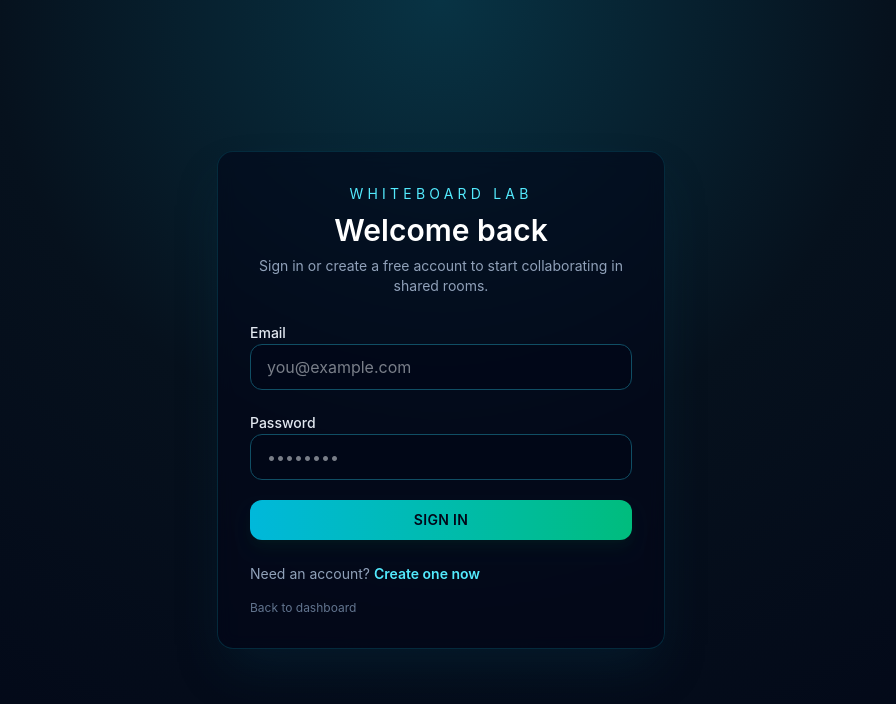
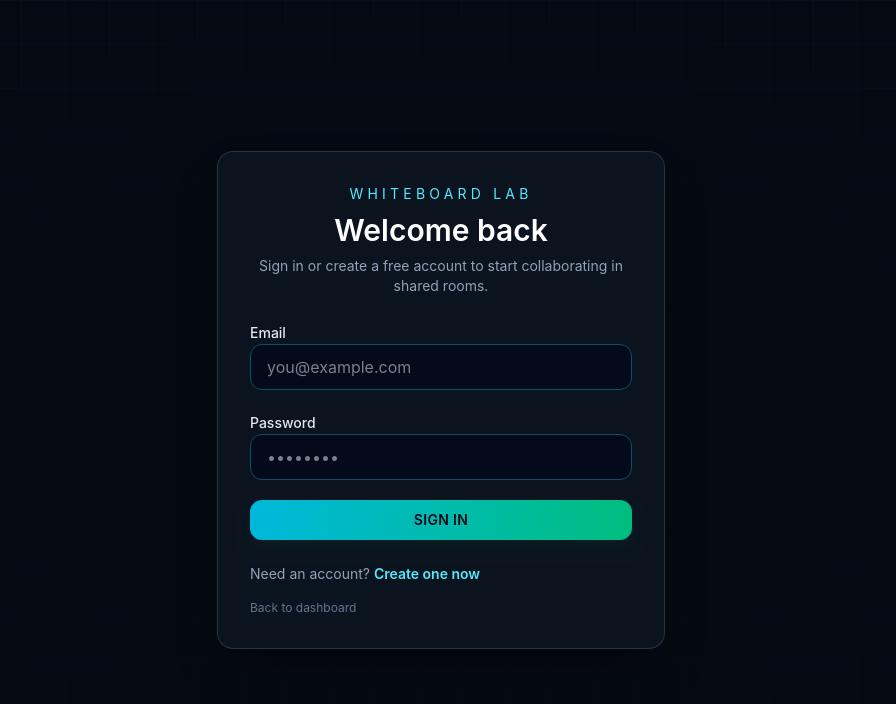
Before and after one commit to RonRonnix/Whiteboard, a React (Vite) app: page /login in a window 1280 px wide. Shown: the top 704 px of the page, without its empty margins (199-1095 px from the left). Built offline with nearby package versions, Linux system fonts and the light colour scheme; no server answers.

Commit message:
color change, background changes

```diff
--- a/src/index.css
+++ b/src/index.css
@@ -2,7 +2,7 @@
 
 :root {
   color: #e2e8f0;
-  background-color: #06111d;
+  background-color: #050a12;
   font-family: 'Inter', 'Segoe UI', system-ui, -apple-system, BlinkMacSystemFont, sans-serif;
   line-height: 1.5;
 }
@@ -14,7 +14,39 @@
 body {
   margin: 0;
   min-height: 100vh;
-  background-color: #06111d;
+  background-color: #050a12;
+}
+
+body::before {
+  position: fixed;
+  z-index: 0;
+  inset: 0;
+  pointer-events: none;
+  content: '';
+  opacity: 0.15;
+  background-image:
+    linear-gradient(rgba(82, 111, 134, 0.46) 1px, transparent 1px),
+    linear-gradient(90deg, rgba(82, 111, 134, 0.46) 1px, transparent 1px);
+  background-size: 44px 44px;
+  -webkit-mask-image: radial-gradient(
+    ellipse 76% 64% at center,
+    transparent 0%,
+    transparent 24%,
+    rgba(0, 0, 0, 0.35) 55%,
+    #000 100%
+  );
+  mask-image: radial-gradient(
+    ellipse 76% 64% at center,
+    transparent 0%,
+    transparent 24%,
+    rgba(0, 0, 0, 0.35) 55%,
+    #000 100%
+  );
+}
+
+#root {
+  position: relative;
+  z-index: 1;
 }
 
 a {
--- a/src/pages/HomePage.tsx
+++ b/src/pages/HomePage.tsx
@@ -20,6 +20,8 @@
   const [joinCode, setJoinCode] = useState('')
   const [joining, setJoining] = useState(false)
   const [confirmation, setConfirmation] = useState<PendingConfirmation | null>(null)
+
+  const formatInviteCode = (inviteCode: string) => inviteCode.match(/.{1,4}/g)?.join('-') ?? inviteCode
 
   const handleLogout = async () => {
     try {
@@ -104,8 +106,8 @@
   }
 
   return (
-    <div className="min-h-screen bg-[radial-gradient(circle_at_top,_#083344_0%,_#06111d_42%,_#020617_100%)] text-slate-50">
-      <header className="border-b border-cyan-950/80 bg-slate-950/65 px-6 py-4 backdrop-blur">
+    <div className="min-h-screen bg-transparent text-slate-50">
+      <header className="border-b border-slate-800/90 bg-[#070c14]/80 px-6 py-4 backdrop-blur">
         <div className="mx-auto flex max-w-5xl items-center justify-between">
           <div>
             <p className="text-xs uppercase tracking-[0.4em] text-cyan-300">Whiteboard Lab</p>
@@ -124,11 +126,11 @@
         </div>
       </header>
 
-      <main className="mx-auto flex max-w-5xl flex-col gap-8 px-6 py-10">
-        <section className="rounded-2xl border border-cyan-950/80 bg-slate-950/50 p-6 shadow-lg shadow-cyan-950/30 backdrop-blur-sm">
+      <main className="mx-auto flex max-w-5xl flex-col gap-6 px-6 py-14">
+        <section>
           <div className="grid items-stretch gap-6 lg:grid-cols-2">
-            <div className="rounded-2xl border border-cyan-900/70 bg-cyan-950/15 p-5">
-              <div className="min-h-18">
+            <div className="rounded-2xl border border-slate-700/70 bg-[#0c1520]/95 p-7 shadow-xl shadow-black/30 backdrop-blur-sm">
+              <div className="min-h-[4.5rem]">
                 <h2 className="text-lg font-semibold text-white">Create a session room</h2>
                 <p className="mt-1 text-sm text-slate-400">
                   Spin up a private whiteboard room and share the invite code.
@@ -140,21 +142,21 @@
                   value={title}
                   onChange={(event) => setTitle(event.target.value)}
                   placeholder="Sprint planning with Design"
-                  className="w-full rounded-xl border border-cyan-900 bg-slate-950/70 px-4 py-3 text-base text-white outline-none transition focus:border-cyan-400 focus:ring-2 focus:ring-cyan-400/25"
+                  className="w-full rounded-xl border border-slate-700 bg-[#070e17] px-4 py-3 text-base text-white shadow-inner shadow-black/25 outline-none transition focus:border-teal-300 focus:ring-2 focus:ring-teal-400/25"
                   required
                   minLength={3}
                 />
                 <button
                   type="submit"
                   disabled={creating}
-                  className="cursor-pointer rounded-xl border border-cyan-500/70 bg-cyan-400/10 px-6 py-3 text-sm font-semibold uppercase tracking-wide text-cyan-100 transition hover:border-cyan-300 hover:bg-cyan-400/15 hover:text-white disabled:cursor-not-allowed disabled:opacity-60"
+                  className="cursor-pointer rounded-xl bg-teal-400 px-6 py-3 text-sm font-bold uppercase tracking-wide text-slate-950 shadow-[0_0_26px_rgba(45,212,191,0.35)] transition hover:bg-teal-300 hover:shadow-[0_0_32px_rgba(45,212,191,0.5)] disabled:cursor-not-allowed disabled:opacity-60"
                 >
                   {creating ? 'Creating…' : 'Create room'}
                 </button>
               </form>
             </div>
-            <div className="rounded-2xl border border-dashed border-emerald-800/70 bg-emerald-950/15 p-5">
-              <div className="min-h-18">
+            <div className="rounded-2xl border border-slate-700/70 bg-[#0c1520]/95 p-7 shadow-xl shadow-black/30 backdrop-blur-sm">
+              <div className="min-h-[4.5rem]">
                 <h2 className="text-lg font-semibold text-white">Join by invite code</h2>
                 <p className="mt-1 text-sm text-slate-400">Enter the 8-character code you received to hop into an existing room.</p>
               </div>
@@ -164,14 +166,14 @@
                   value={joinCode}
                   onChange={(event) => setJoinCode(event.target.value.toUpperCase())}
                   placeholder="e.g. 1A2B3C4D"
-                  className="w-full rounded-xl border border-cyan-900 bg-slate-950/70 px-4 py-3 text-base tracking-[0.3em] text-white outline-none transition focus:border-cyan-400 focus:ring-2 focus:ring-cyan-400/25"
+                  className="w-full rounded-xl border border-slate-700 bg-[#070e17] px-4 py-3 font-mono text-base tracking-[0.22em] text-white shadow-inner shadow-black/25 outline-none transition focus:border-teal-300 focus:ring-2 focus:ring-teal-400/25"
                   required
                   minLength={6}
                 />
                 <button
                   type="submit"
                   disabled={joining}
-                  className="cursor-pointer rounded-xl border border-emerald-500/70 bg-emerald-400/10 px-6 py-3 text-sm font-semibold uppercase tracking-wide text-emerald-100 transition hover:border-emerald-300 hover:bg-emerald-400/15 hover:text-white disabled:cursor-not-allowed disabled:opacity-60"
+                  className="cursor-pointer rounded-xl border border-slate-700 bg-[#0a121d] px-6 py-3 text-sm font-semibold uppercase tracking-wide text-slate-300 transition hover:border-teal-400/60 hover:text-teal-100 disabled:cursor-not-allowed disabled:opacity-60"
                 >
                   {joining ? 'Joining…' : 'Join room'}
                 </button>
@@ -180,13 +182,14 @@
           </div>
         </section>
 
-        <section className="rounded-2xl border border-cyan-950/80 bg-slate-950/40 p-6 shadow-inner shadow-cyan-950/30">
+        <section className="rounded-2xl border border-slate-700/70 bg-[#0c1520]/95 p-7 shadow-xl shadow-black/30 backdrop-blur-sm">
           <div className="flex items-center justify-between gap-4">
             <div>
               <h2 className="text-lg font-semibold text-white">Your session rooms</h2>
               <p className="text-sm text-slate-400">Invite-only workspaces you have created.</p>
             </div>
-            <span className="rounded-full border border-emerald-500/30 bg-emerald-400/10 px-3 py-1 text-xs uppercase tracking-widest text-emerald-200">
+            <span className="inline-flex items-center gap-1.5 rounded-full border border-teal-500/40 bg-teal-400/10 px-3 py-1 text-xs uppercase tracking-widest text-teal-200">
+              <span aria-hidden="true" className="h-1.5 w-1.5 rounded-full bg-teal-300 shadow-[0_0_8px_rgba(94,234,212,0.95)]" />
               {rooms.length} active
             </span>
           </div>
@@ -198,16 +201,19 @@
           ) : (
             <ul className="mt-6 space-y-4">
               {rooms.map((room) => (
-                <li key={room.id} className="rounded-xl border border-cyan-950/80 bg-slate-950/65 p-4 transition">
+                <li key={room.id} className="rounded-xl border border-slate-800 bg-[#121d2a] p-4 transition hover:border-teal-500/40">
                   <div className="flex flex-wrap items-center justify-between gap-3">
-                    <div>
-                      <p className="text-base font-semibold text-white">{room.title}</p>
-                      <p className="text-xs uppercase tracking-[0.4em] text-slate-500">{new Date(room.createdAt).toLocaleString()}</p>
+                    <div className="flex items-center gap-3">
+                      <span aria-hidden="true" className="grid h-9 w-9 shrink-0 place-items-center rounded-lg border border-teal-400/35 bg-teal-400/10 font-mono text-sm text-teal-200">◇</span>
+                      <div>
+                        <p className="text-base font-semibold text-white">{room.title}</p>
+                        <p className="text-xs uppercase tracking-[0.2em] text-slate-500">{new Date(room.createdAt).toLocaleString()}</p>
+                      </div>
                     </div>
                     <div className="flex items-center gap-4">
                       <div className="text-right">
-                        <p className="text-xs text-slate-400">Invite code</p>
-                        <p className="text-lg font-mono font-semibold text-cyan-200">{room.inviteCode}</p>
+                        <p className="text-[0.65rem] uppercase tracking-[0.18em] text-slate-500">Invite code</p>
+                        <p className="font-mono text-sm font-semibold tracking-[0.08em] text-teal-200">{formatInviteCode(room.inviteCode)}</p>
                       </div>
                       <button
                         type="button"
--- a/src/pages/LoginPage.tsx
+++ b/src/pages/LoginPage.tsx
@@ -106,8 +106,8 @@
       : 'Sign in or create a free account to start collaborating in shared rooms.'
 
   return (
-    <main className="flex min-h-screen items-center justify-center bg-[radial-gradient(circle_at_top,_#083344_0%,_#06111d_44%,_#020617_100%)] px-4 py-12 text-slate-50">
-      <div className="w-full max-w-md space-y-6 rounded-2xl border border-cyan-950/80 bg-slate-950/60 p-8 shadow-2xl shadow-cyan-950/40 backdrop-blur-sm">
+    <main className="flex min-h-screen items-center justify-center bg-transparent px-4 py-12 text-slate-50">
+      <div className="w-full max-w-md space-y-6 rounded-2xl border border-slate-700/70 bg-[#0c1520]/95 p-8 shadow-2xl shadow-black/40 backdrop-blur-sm">
         <div className="space-y-2 text-center">
           <p className="text-sm uppercase tracking-[0.3em] text-cyan-300">Whiteboard Lab</p>
           <h1 className="text-3xl font-semibold text-white">{heading}</h1>
--- a/src/pages/RoomPage.tsx
+++ b/src/pages/RoomPage.tsx
@@ -374,7 +374,7 @@
   }
 
   return (
-    <div className="flex min-h-screen flex-col bg-[radial-gradient(circle_at_top,#083344_0%,#06111d_42%,#020617_100%)] text-slate-50">
+    <div className="flex min-h-screen flex-col bg-transparent text-slate-50">
       <header className="flex items-center justify-between border-b border-cyan-950/80 bg-slate-950/65 px-6 py-4 backdrop-blur">
         <div className="px-6">
           <p className="text-xs uppercase tracking-[0.4em] text-cyan-300">Shared session</p>
```
